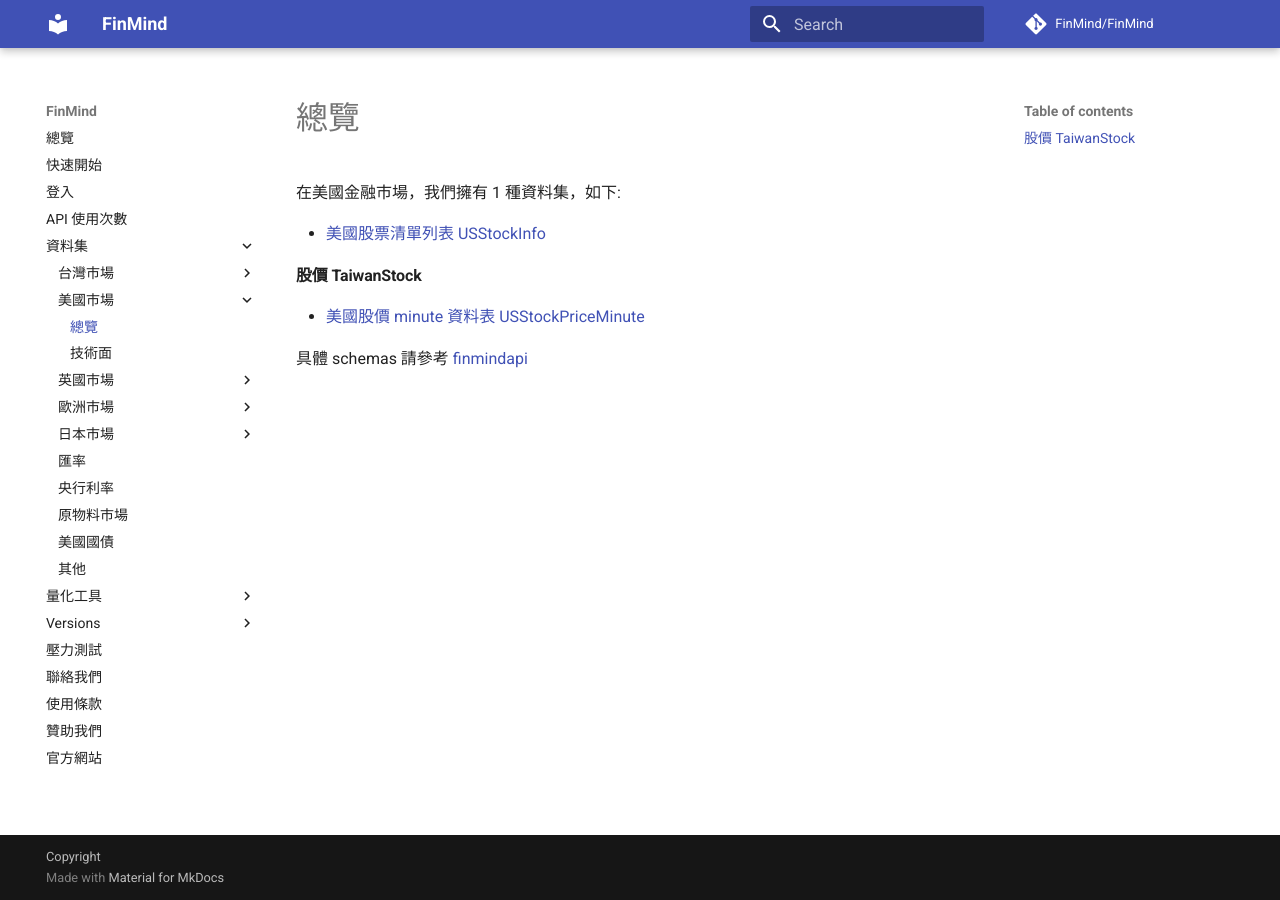
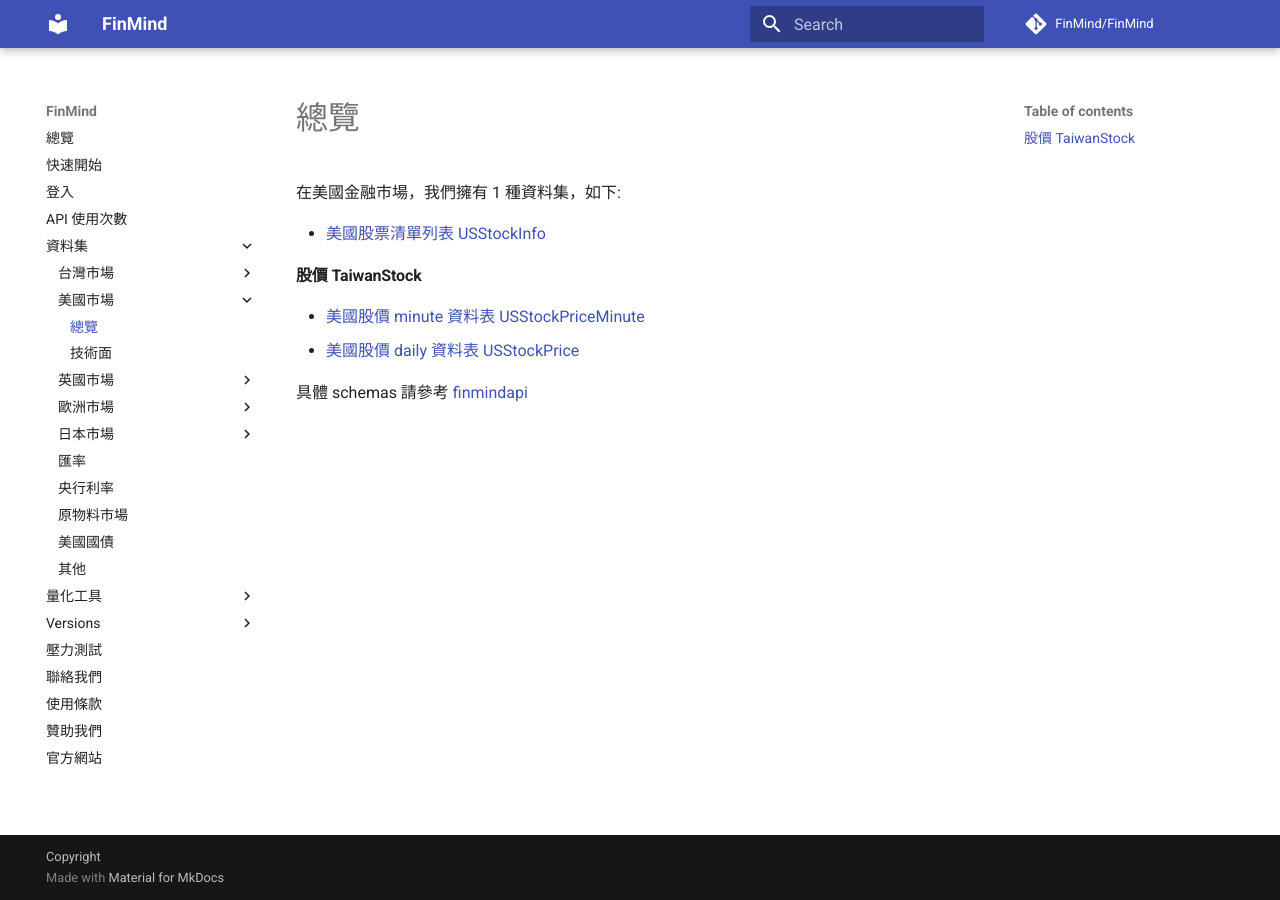
Before and after one commit to FinMind/FinMind-Doc, an MkDocs documentation site: the page built from docs/tutor/UnitedStatesMarket/DataList.md, in a window 1280 px wide. Built offline with MkDocs 1.6.1 and Material for MkDocs 9.7.7, drawn with Linux system fonts in a browser that asks for light colours; comment, search, counter and statistics services are not loaded.

Commit message:
add: usstockprice in us datalist page

```diff
--- a/docs/tutor/UnitedStatesMarket/DataList.md
+++ b/docs/tutor/UnitedStatesMarket/DataList.md
@@ -5,5 +5,6 @@
 #### 股價 TaiwanStock
 
 - [美國股價 minute 資料表 USStockPriceMinute](https://finmind.github.io/tutor/UnitedStatesMarket/Technical/#minute-usstockpriceminute)
+- [美國股價 daily 資料表 USStockPrice](https://finmind.github.io/tutor/UnitedStatesMarket/Technical/#daily-usstockprice)
 
 具體 schemas 請參考 [finmindapi](http://api.finmindtrade.com/docs)
```
